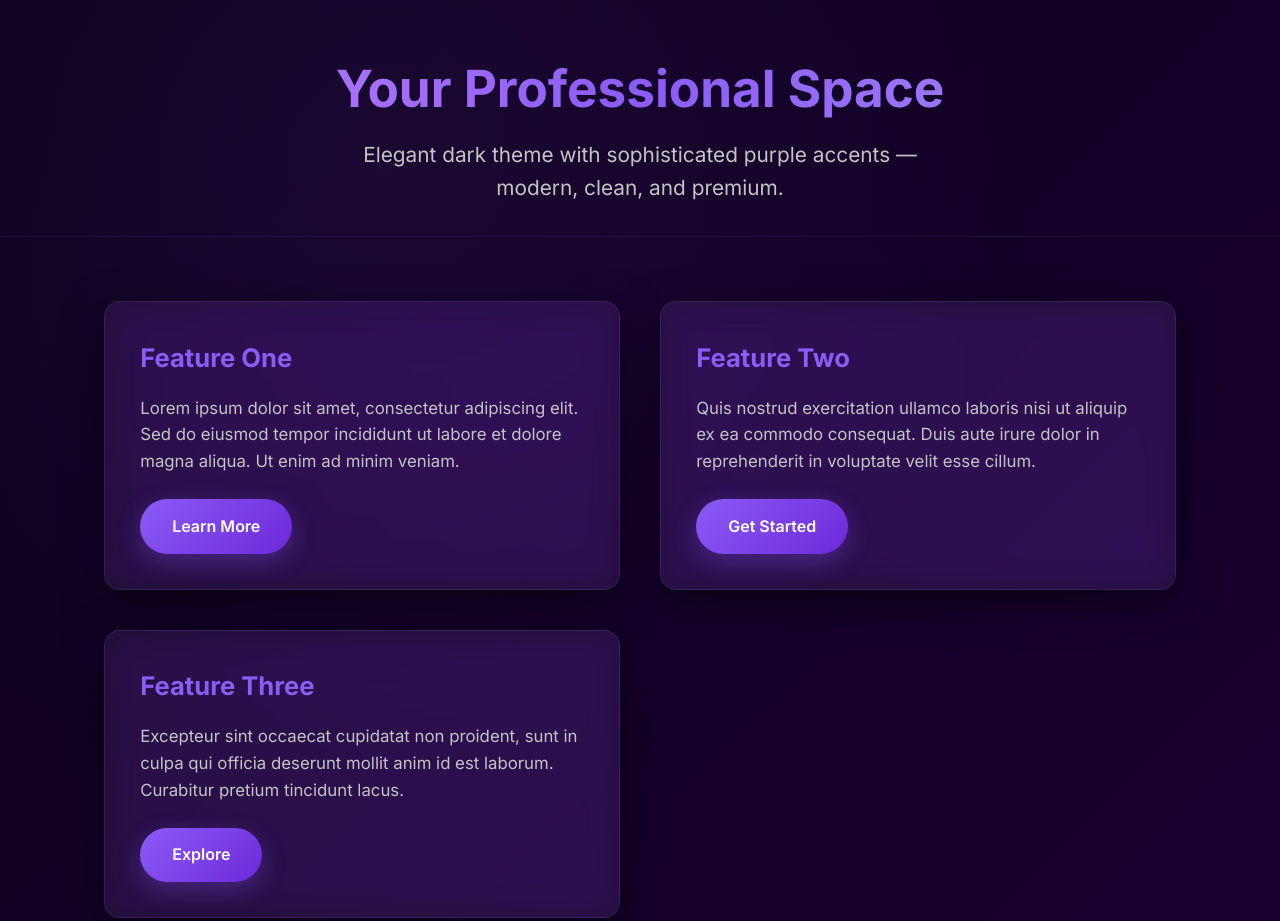
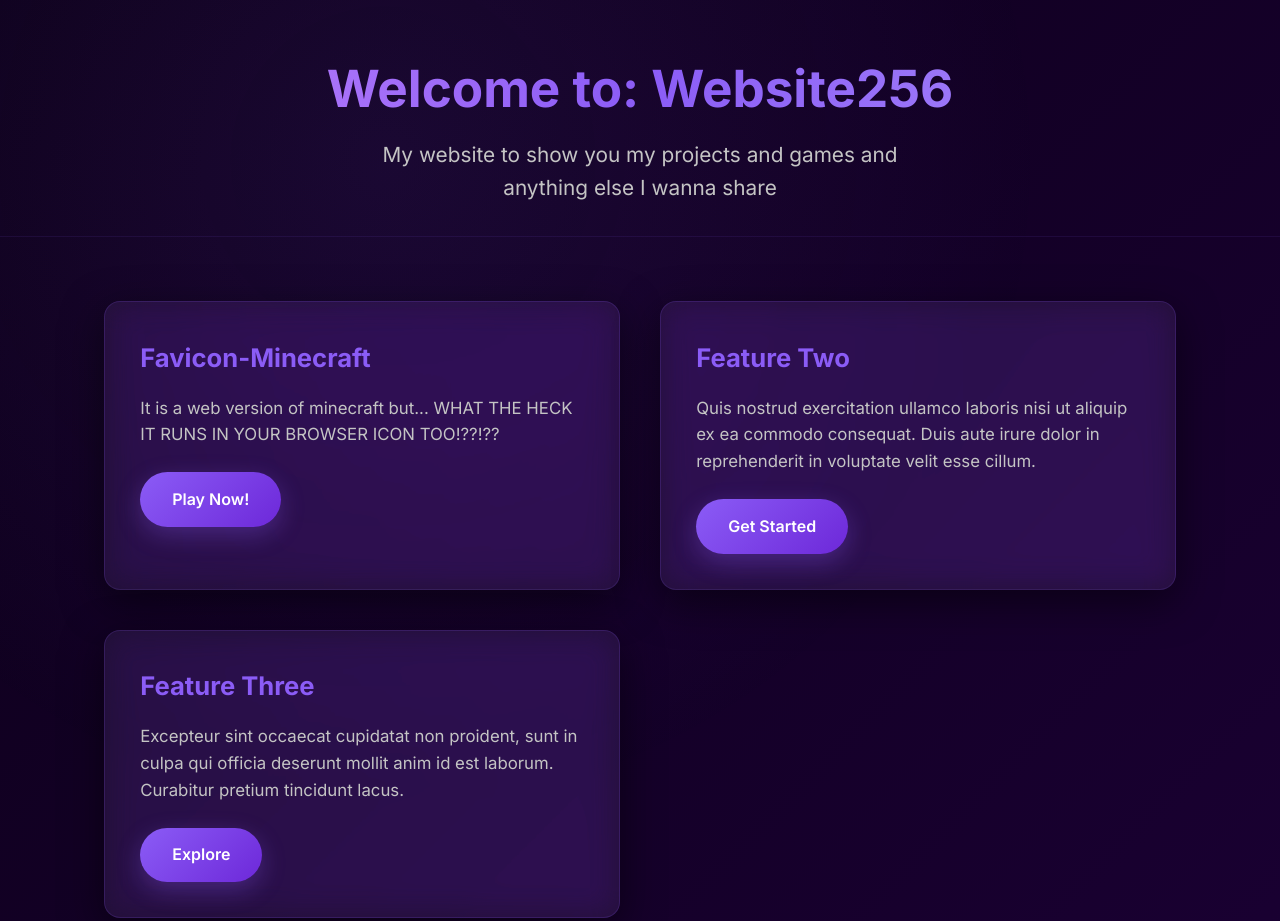
Before and after one commit to Phantom-Void/Website256, a plain HTML site: page index.html in a window 1280 px wide. Shown: the top 921 px of the page. Drawn offline with Linux system fonts and the light colour scheme.

Commit message:
Change title and header content in index.html

```diff
--- a/index.html
+++ b/index.html
@@ -3,7 +3,7 @@
 <head>
   <meta charset="UTF-8" />
   <meta name="viewport" content="width=device-width, initial-scale=1.0"/>
-  <title>Professional Dark Purple Theme</title>
+  <title>Website256</title>
   <link rel="preconnect" href="https://fonts.googleapis.com">
   <link rel="preconnect" href="https://fonts.gstatic.com" crossorigin>
   <link href="https://fonts.googleapis.com/css2?family=Inter:wght@300;400;500;600;700&display=swap" rel="stylesheet">
@@ -162,15 +162,15 @@
   <div class="bg-glow"></div>
 
   <header>
-    <h1>Your Professional Space</h1>
-    <p class="subtitle">Elegant dark theme with sophisticated purple accents — modern, clean, and premium.</p>
+    <h1>Welcome to: Website256</h1>
+    <p class="subtitle">My website to show you my projects and games and anything else I wanna share</p>
   </header>
 
   <main>
     <div class="card">
-      <h2>Feature One</h2>
-      <p>Lorem ipsum dolor sit amet, consectetur adipiscing elit. Sed do eiusmod tempor incididunt ut labore et dolore magna aliqua. Ut enim ad minim veniam.</p>
-      <a href="#" class="btn">Learn More</a>
+      <h2>Favicon-Minecraft</h2>
+      <p>It is a web version of minecraft but... WHAT THE HECK IT RUNS IN YOUR BROWSER ICON TOO!??!??</p>
+      <a href="#" class="btn">Play Now!</a>
     </div>
 
     <div class="card">
```
